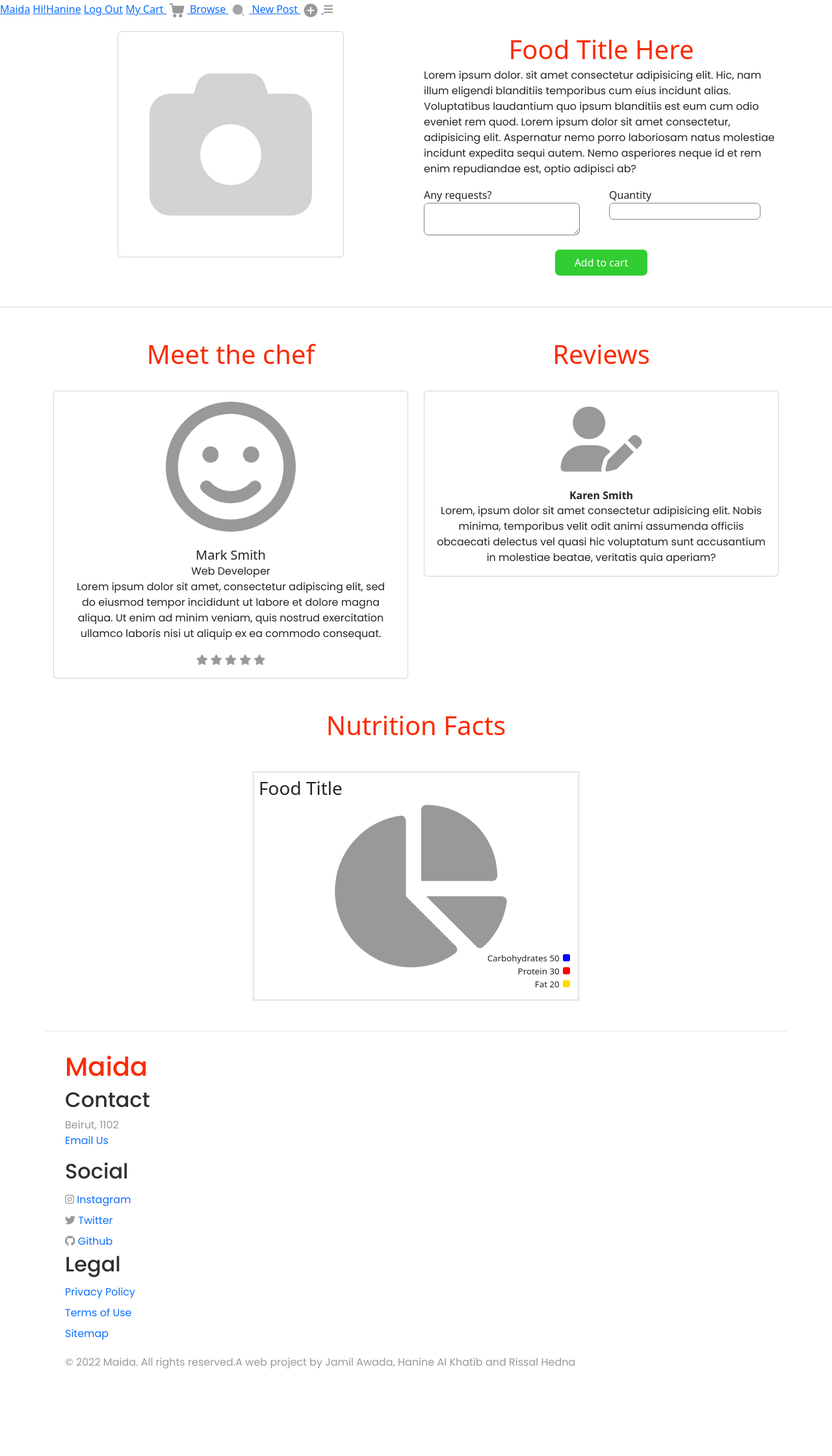
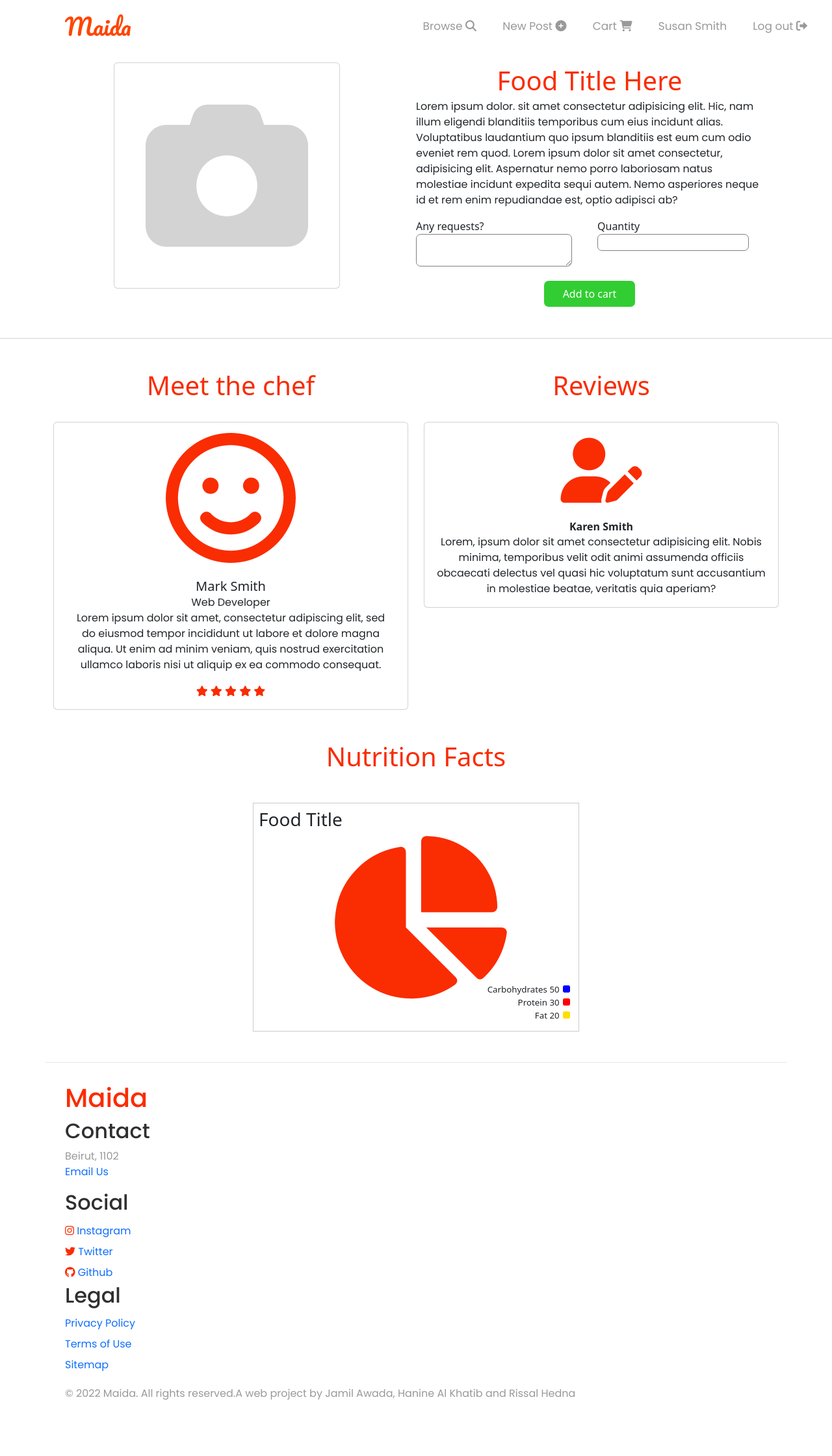
Before and after one commit to JamilAwada/Maida, a PHP site: page /order.html in a window 1280 px wide. Shown: the whole page at 65% size. Before the commit the page ends 2106 px from the top, so only its background shows below. Run offline with PHP 8.4, Linux system fonts and the light colour scheme.

Commit message:
fixed nav

```diff
--- a/navbar.css
+++ b/navbar.css
@@ -48,7 +48,7 @@ nav ul li a:hover, nav ul li a:hover i {
   transition: 0.5s;
 }
 
-i {
+nav ul li a i {
   color: #999;
 }
 
--- a/order.html
+++ b/order.html
@@ -11,32 +11,31 @@
     <link rel="stylesheet" href="order.css"/>
     <link rel="stylesheet" href="navbar.css"/>
     <link rel="stylesheet" href="footer.css"/>
-    <title>Document</title>
+    <title>Maida - Dish Name</title>
 </head>
 <body>
 
- <!--NavBar-->
- <div class="topnav" id="myTopnav" style="z-index: 999; margin-bottom: 1em;">
-  <a href="main.html" class="home">Maida</a>
-  <a href="myprofile.html">Hi!Hanine</a>
-  <a href="#">Log Out</a>
+  <!-- NavBar Start -->
 
-  <a href="#cart">My Cart
-      <img src="images/shopping-cart.png" class="">
-  </a>
-  <a href="#browse">Browse
-      <img src="images/loupe.png" class="">
-  </a>
-  <a href="#posting">New Post
-      <img src="images/add.png" class="">
-  </a>
-  <a href="javascript:void(0);" class="icon" onclick="myFunction()">
-    <i class="fa fa-bars"></i>
-  </a>
-</div>
+  <nav>
+    <input type="checkbox" id="check">
+    <label for="check" class="checkbtn">
+      <i class="fas fa-bars"></i>
+    </label>
+    <label class="logo">Maida</label>
+    <ul class="nav-list">
+      <li><a href="#">Browse <i class="fa-solid fa-magnifying-glass"></i></a></li>
+      <li><a href="#">New Post <i class="fa-solid fa-circle-plus"></i></a></li>
+      <li><a href="#">Cart <i class="fa-solid fa-cart-shopping"></i></a></li>
+      <li><a href="#">Susan Smith</a></li>
+      <li><a href="#">Log out <i class="fa-solid fa-right-from-bracket"></i></a></li>
+    </ul>
+  </nav>
+
+  <!-- NavBar End -->
 
     <div class="container">
-        <div class="row">
+        <div class="row w-100">
             <div class="col-lg-6 text-center">
                 <i class="fa-solid fa-camera card p-5" style="font-size: 250px; color: lightgray;"></i>
             </div>
```
